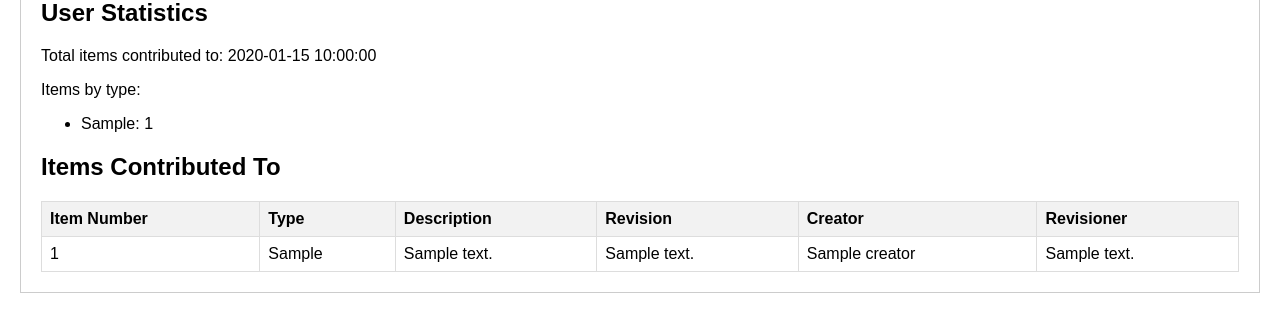
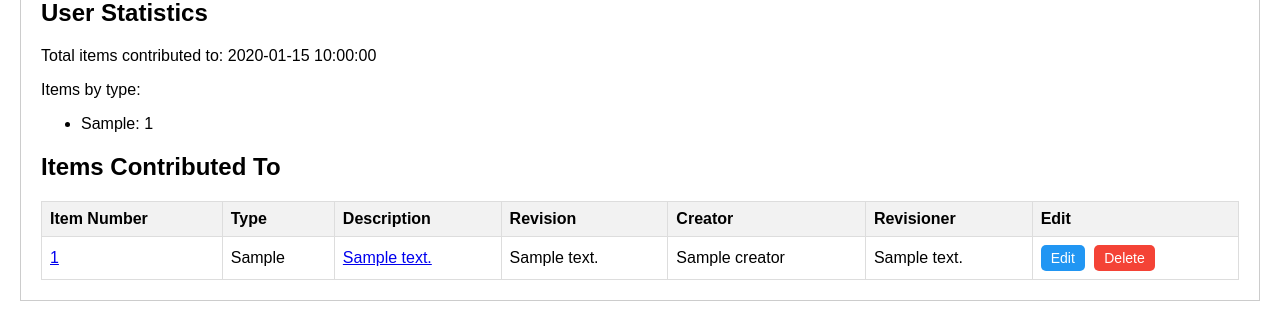
Before and after one commit to Yltsi/pdm_lite, a Flask app: template templates/user_page.html in a window 1280 px wide. Shown: the part 529-850 px from the top of the page. Before the commit the page ends 822 px from the top, so only its background shows below. Run offline with Flask 3, Linux system fonts and the light colour scheme; the template is opened without the code that fills it: most values are stand-ins (such as "Sample title", 1, 10 or a date in 2020).

Commit message:
Adding search page table format to user page.

```diff
--- a/templates/user_page.html
+++ b/templates/user_page.html
@@ -45,17 +45,24 @@
                     <th>Revision</th>
                     <th>Creator</th>
                     <th>Revisioner</th>
+                    <th>Edit</th>
                 </tr>
             </thead>
             <tbody>
                 {% for item in user_items %}
                 <tr>
-                    <td>{{ item.item_number }}</td>
+                    <td><a href="/item_details/{{ item.item_number }}">{{ item.item_number }}</a></td>
                     <td>{{ item.item_type }}</td>
-                    <td>{{ item.description }}</td>
+                    <td><a href="/item_details/{{ item.item_number }}">{{ item.description }}</a></td>
                     <td>{{ item.revision }}</td>
                     <td>{{ item.creator }}</td>
                     <td>{{ item.revisioner }}</td>
+                    <td>
+                        <a href="/edit_item/{{ item.item_number }}" class="edit-button">Edit</a>
+                        <form action="/delete_item/{{ item.item_number }}" method="POST" style="display:inline;" onsubmit="return confirm('Are you sure you want to delete this item?')">
+                            <button type="submit" class="delete-button">Delete</button>
+                        </form>
+                    </td>
                 </tr>
                 {% endfor %}
             </tbody>
```
